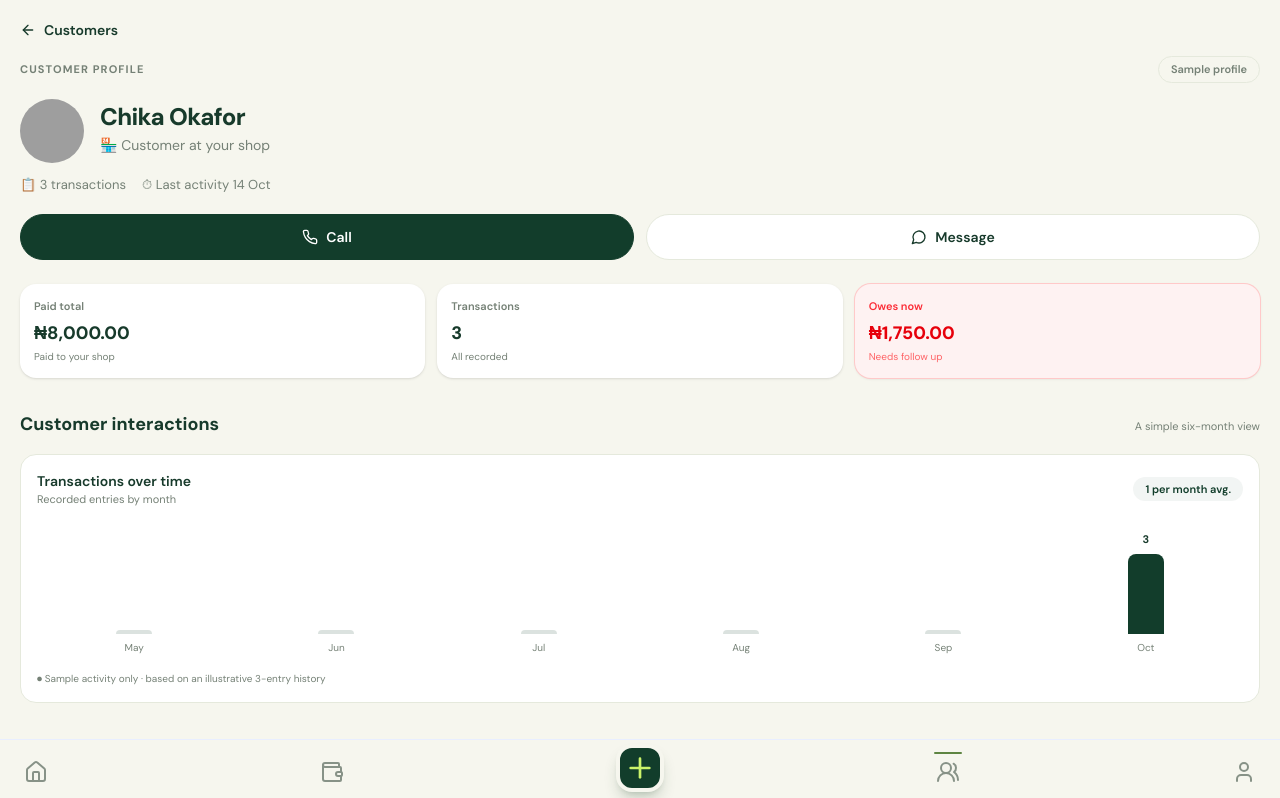
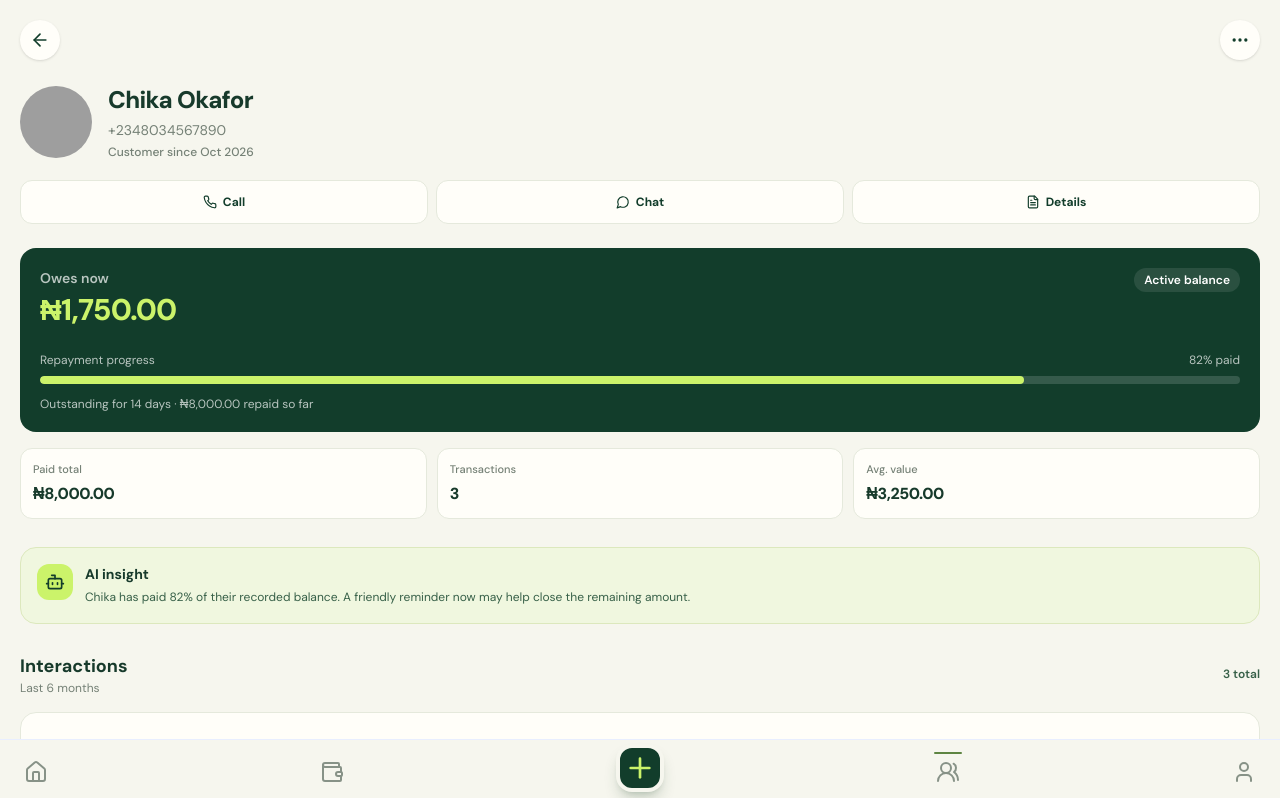
Before and after one commit to Aulli07/BalanceMe, a Next.js app: page /customers/customer-chika-001 in a window 1280 px wide. Shown: the top 798 px of the page. Built offline with nearby package versions, Linux system fonts and the light colour scheme; grey boxes are pictures that could not be loaded.

Commit message:
I refactored CustomerPage to enhance UI components, remove unnecessary depth in files and remove CustomerDetailView which caused that before

```diff
--- a/app/customers/[customerId]/page.tsx
+++ b/app/customers/[customerId]/page.tsx
@@ -3,12 +3,13 @@ import { getCustomer } from "@/shared/selectors/getters";
 import { getCustomerStats } from "@/features/customers/selectors/get-customer-stats";
 import { getCustomerRecentTransactions } from "@/features/customers/selectors/get-customer-transactions";
 import { getCustomerMonthlyActivity } from "@/features/customers/selectors/get-customer-monthly-activity";
-import { CustomerDetailHeader } from "@/features/customers/components/customer-detail-header";
-import { CustomerProfileCard } from "@/features/customers/components/customer-profile-card";
-import { CustomerActions } from "@/features/customers/components/customer-actions";
-import { CustomerFinancialSummary } from "@/features/customers/components/customer-financial-summary";
-import { CustomerInteractions } from "@/features/customers/components/customer-interactions";
-import { CustomerTransactionHistory } from "@/features/customers/components/customer-transaction-history";
+import { AiInsight } from "@/features/customers/ui/ai-insight";
+import { BalanceCard } from "@/features/customers/ui/balance-card";
+import { CustomerProfile } from "@/features/customers/ui/customer-profile";
+import { CustomerStatsCards } from "@/features/customers/ui/customer-stats";
+import { DetailTopbar } from "@/features/customers/ui/detail-topbar";
+import { InteractionChart } from "@/features/customers/ui/interaction-chart";
+import { CustomerTransactionHistory } from "@/features/customers/ui/transaction-history";
 
 export default async function CustomerPage({
   params,
@@ -20,20 +21,24 @@ export default async function CustomerPage({
   if (!customer) notFound();
 
   const stats = getCustomerStats(customer.id);
-  const transactions = getCustomerRecentTransactions(customer.id, 3);
-  const { months, averagePerMonth } = getCustomerMonthlyActivity(customer.id);
+  const transactions = getCustomerRecentTransactions(customer.id);
+  const { months } = getCustomerMonthlyActivity(customer.id);
+  const totalHandled = stats.paidTotalKobo + stats.owesNowKobo;
+  const repaidPercent = totalHandled
+    ? Math.round((stats.paidTotalKobo / totalHandled) * 100)
+    : 100;
 
   return (
-    <main className="min-h-screen bg-[var(--paper)] px-5 pt-5 text-[var(--ink)]">
-      <CustomerDetailHeader />
-      <CustomerProfileCard customer={customer} />
-      <CustomerActions phone={customer.phone} />
-      <CustomerFinancialSummary stats={stats} />
-      <CustomerInteractions
-        months={months}
-        averagePerMonth={averagePerMonth}
-      />
-      <CustomerTransactionHistory transactions={transactions} />
+    <main className="min-h-screen bg-[var(--paper)] pb-28 text-[var(--ink)]">
+      <section className="px-5 pt-5">
+        <DetailTopbar />
+        <CustomerProfile customer={customer} />
+        <BalanceCard stats={stats} />
+        <CustomerStatsCards stats={stats} />
+        <AiInsight name={customer.name} repaidPercent={repaidPercent} />
+        <InteractionChart months={months} stats={stats} />
+        <CustomerTransactionHistory transactions={transactions} />
+      </section>
     </main>
   );
 }
--- a/features/customers/selectors/get-customer-transactions.ts
+++ b/features/customers/selectors/get-customer-transactions.ts
@@ -11,7 +11,7 @@ import type { CustomerTransactionItem } from "../types/customer-detail";
  */
 export function getCustomerRecentTransactions(
   customerId: string,
-  limit = 3,
+  limit?: number,
 ): CustomerTransactionItem[] {
   const sales: CustomerTransactionItem[] = mockSaleTransactions
     .filter((txn) => txn.customerId === customerId)
--- a/features/customers/ui/customer-detail-view.tsx
+++ /dev/null
@@ -1,34 +0,0 @@
-import { AiInsight } from "./ai-insight";
-import { BalanceCard } from "./balance-card";
-import { CustomerProfile } from "./customer-profile";
-import { CustomerStatsCards } from "./customer-stats";
-import { DetailTopbar } from "./detail-topbar";
-import { InteractionChart } from "./interaction-chart";
-import { CustomerTransactionHistory } from "./transaction-history";
-import type { CustomerDetailData } from "../types/types";
-
-export function CustomerDetailView({
-  customer,
-  stats,
-  months,
-  transactions,
-}: CustomerDetailData) {
-  const totalHandled = stats.paidTotalKobo + stats.owesNowKobo;
-  const repaidPercent = totalHandled
-    ? Math.round((stats.paidTotalKobo / totalHandled) * 100)
-    : 100;
-
-  return (
-    <main className="min-h-screen bg-[var(--paper)] pb-28 text-[var(--ink)]">
-      <section className="px-5 pt-5">
-        <DetailTopbar />
-        <CustomerProfile customer={customer} />
-        <BalanceCard stats={stats} />
-        <CustomerStatsCards stats={stats} />
-        <AiInsight name={customer.name} repaidPercent={repaidPercent} />
-        <InteractionChart months={months} stats={stats} />
-        <CustomerTransactionHistory transactions={transactions} />
-      </section>
-    </main>
-  );
-}
```
